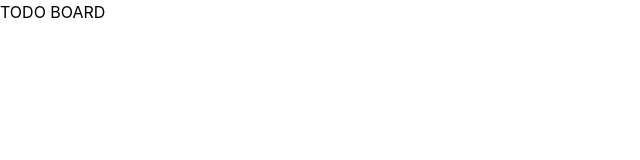
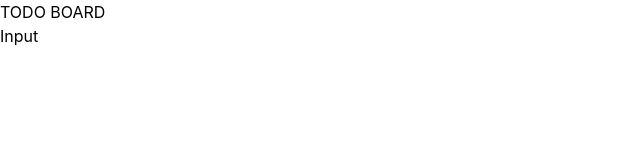
Before and after one commit to G3RGES/react-todo-board, a React (Create React App) app: page / in a window 1280 px wide. Shown: the top 160 px of the page, without its empty margins (0-640 px from the left). Built offline with nearby package versions, Linux system fonts and the light colour scheme.

Commit message:
Update App.js

```diff
--- a/src/App.js
+++ b/src/App.js
@@ -1,7 +1,20 @@
+import { useState } from "react";
+import Input from "./components/Input";
+
 function App() {
+  const [taskList, setTaskList] = useState([]);
+
+  // console.log(taskList);//*TESTING
+
   return (
     <>
       <h1>TODO BOARD</h1>
+      <Input taskList={taskList} setTaskList={setTaskList} />
+      <div className="">
+        {taskList.map((task, idx) => (
+          <li key={idx}>{task}</li>
+        ))}
+      </div>
     </>
   );
 }
```
